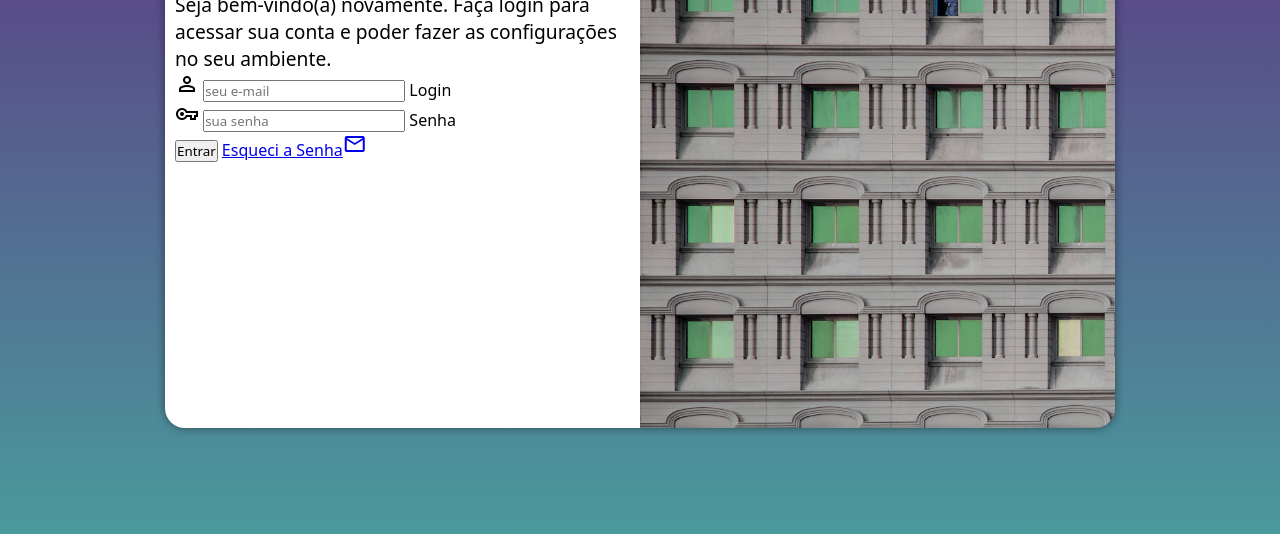
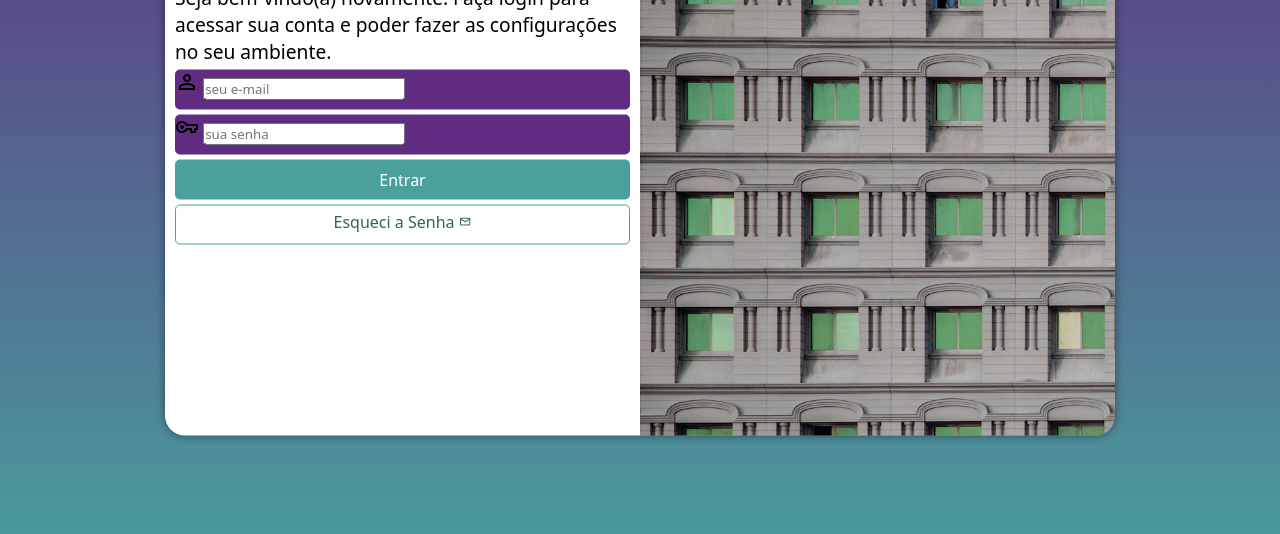
Before and after one commit to joaopoguerra/projeto-login, a plain HTML site: page index.html in a window 1280 px wide. Shown: the part 222-756 px from the top of the page. Drawn offline with nearby package versions, Linux system fonts and the light colour scheme.

Commit message:
atualizacao projeto login

```diff
--- a/estilos/style.css
+++ b/estilos/style.css
@@ -38,8 +38,8 @@
     overflow: hidden;
 
     background-color: white;
-    width: 250px;
-    height: 500px;
+    width: 252px;
+    height: 515px;
     border-radius: 20px;
     box-shadow: 0px 0px 10px rgba(0, 0, 0, 0.450);
 
@@ -69,3 +69,55 @@
  div#formulario > p {
     font-size: 0.8em;
  }
+
+form > div.campo {
+    display: block;
+    background-color: var(--cor02);
+    width: 100%;
+    height: 40px;
+    border-radius: 5px;
+    margin: 5px 0px;
+}
+
+div.campo > label {
+    display: none;
+}
+
+ form > input[type=submit] {
+    display: block;
+    font-size: 1em;
+    width: 100%;
+    height: 40px;
+    background-color: var(--cor01);
+    color: white;
+    border: none;
+    border-radius: 5px;
+    cursor: pointer;
+ }
+
+ form > input[type=submit]:hover {
+    background-color: #2d6462;
+ }
+
+ form > a.botao {
+    display: block;
+    text-align: center;
+    font-size: 1em;
+    width: 100%;
+    height: 40px;
+    text-decoration: none;
+    padding-top: 5px;
+    margin-top: 5px;
+    background-color: white;
+    color: #2d6462;
+    border-radius: 5px;
+    border: 1px solid var(--cor01);
+ }
+
+ form > a.botao:hover {
+    background-color: #6cd3cf;
+ }
+
+ form > a.botao > span {
+    font-size: 0.8em;
+ }
--- a/index.html
+++ b/index.html
@@ -36,7 +36,7 @@
                         <label for="isenha">Senha</label>
                     </div>
                     <input type="submit" value="Entrar">
-                    <a href="esqueci.html">Esqueci a Senha<span class="material-symbols-outlined">mail</span></a>
+                    <a href="esqueci.html" class="botao">Esqueci a Senha <span class="material-symbols-outlined">mail</span></a>
                 </form>
             </div>
         </section>
```
